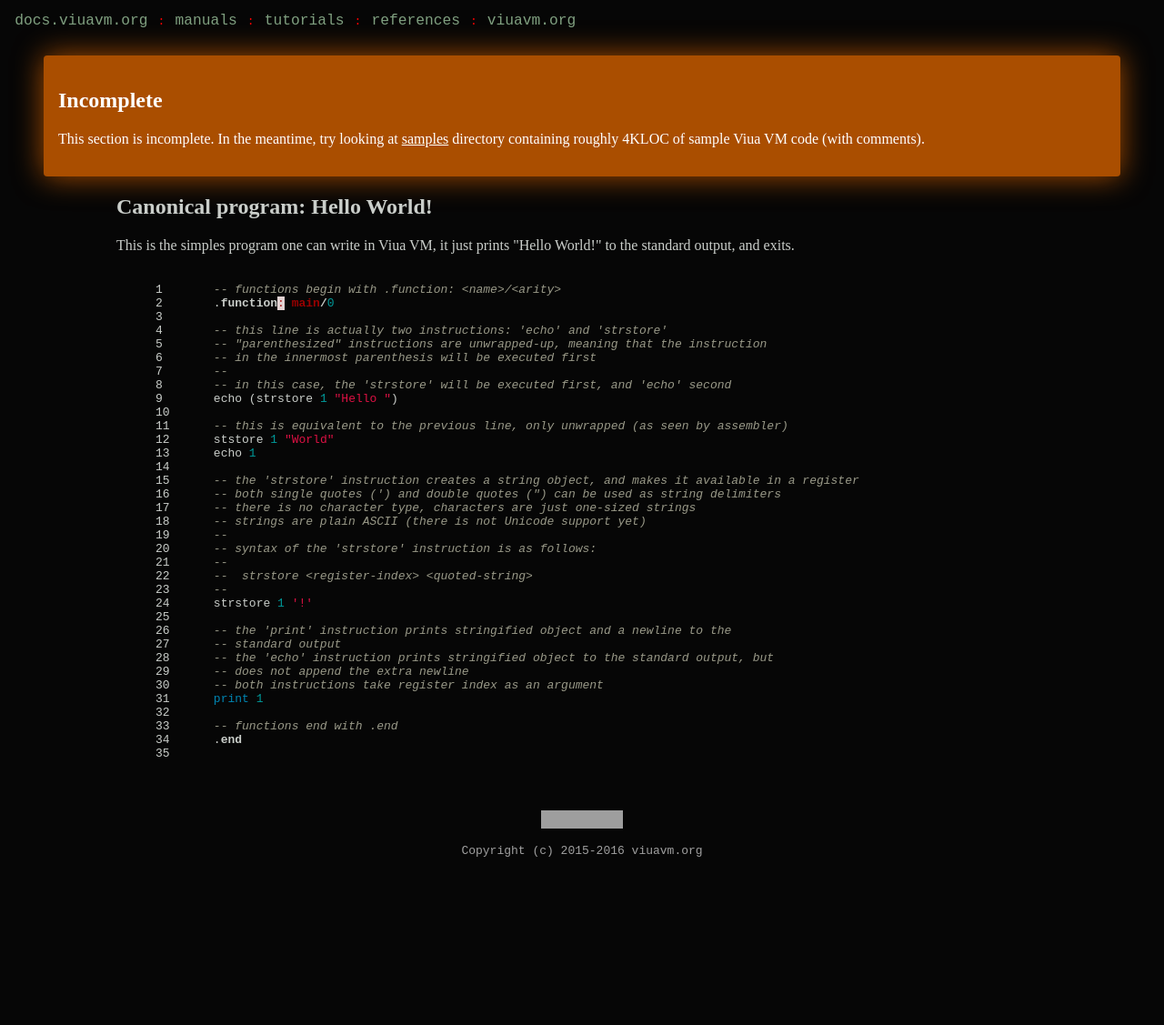
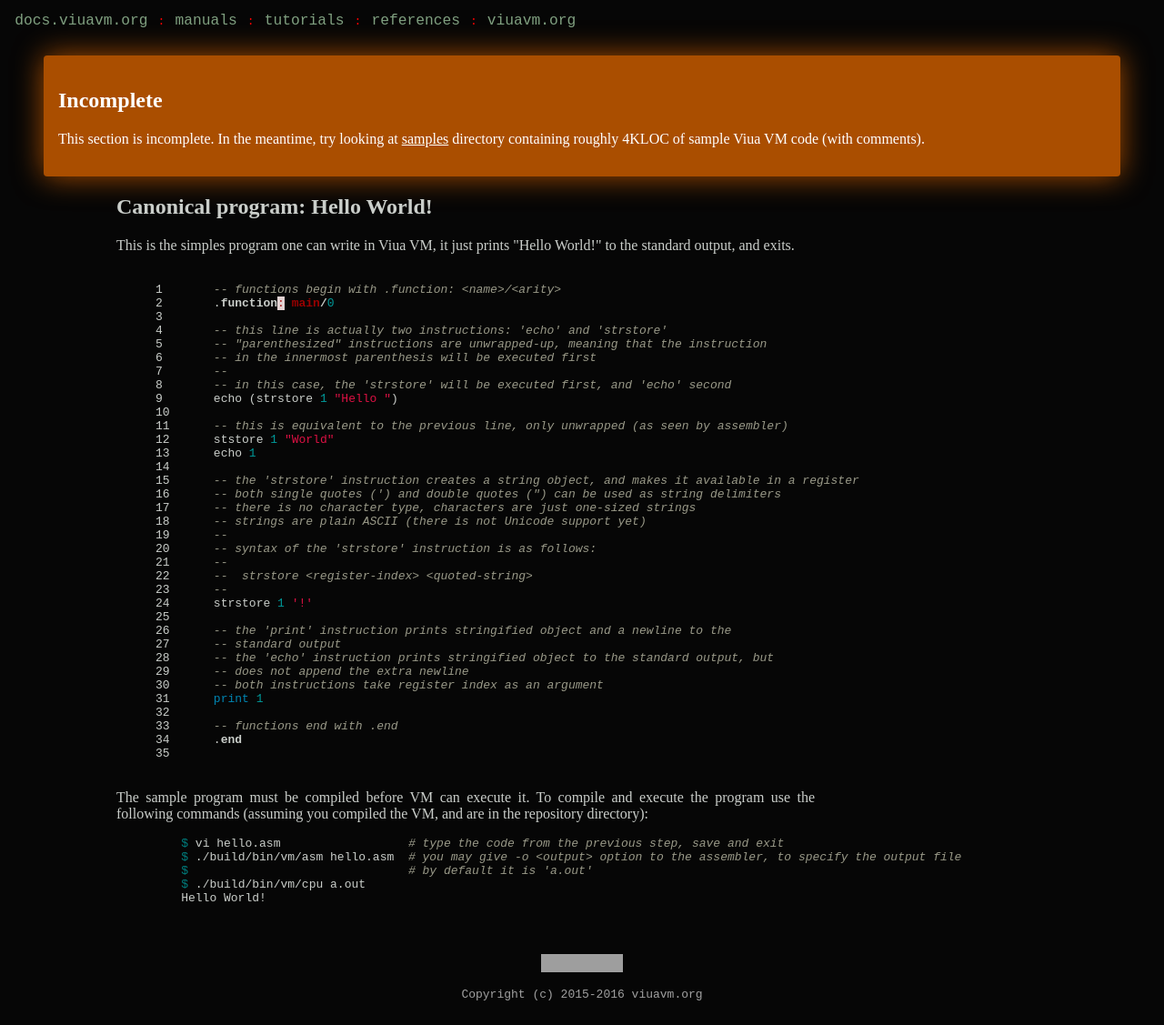
Before and after one commit to marekjm/docs.viuavm.org, a Jekyll site: the page built from tutorials.html, in a window 1280 px wide. Shown: the whole page at 91% size. Built offline with Jekyll 4.4.1, drawn with Linux system fonts in a browser that asks for light colours; before the commit the page ends 969 px from its top, so only the background shows below that; grey boxes are pictures that could not be loaded.

Commit message:
Show how to compile simple Viua VM programs

```diff
--- a/tutorials.html
+++ b/tutorials.html
@@ -54,4 +54,15 @@ layout: default
     .end
     {% endhighlight %}
     </p>
+
+    <p> The sample program must be compiled before VM can execute it.
+    To compile and execute the program use the following commands (assuming you compiled the VM, and are in the repository directory):
+
+    {% highlight bash %}
+    $ vi hello.asm                  # type the code from the previous step, save and exit
+    $ ./build/bin/vm/asm hello.asm  # you may give -o <output> option to the assembler, to specify the output file
+    $                               # by default it is 'a.out'
+    $ ./build/bin/vm/cpu a.out
+    Hello World!
+    {% endhighlight %}
 </section>
```
